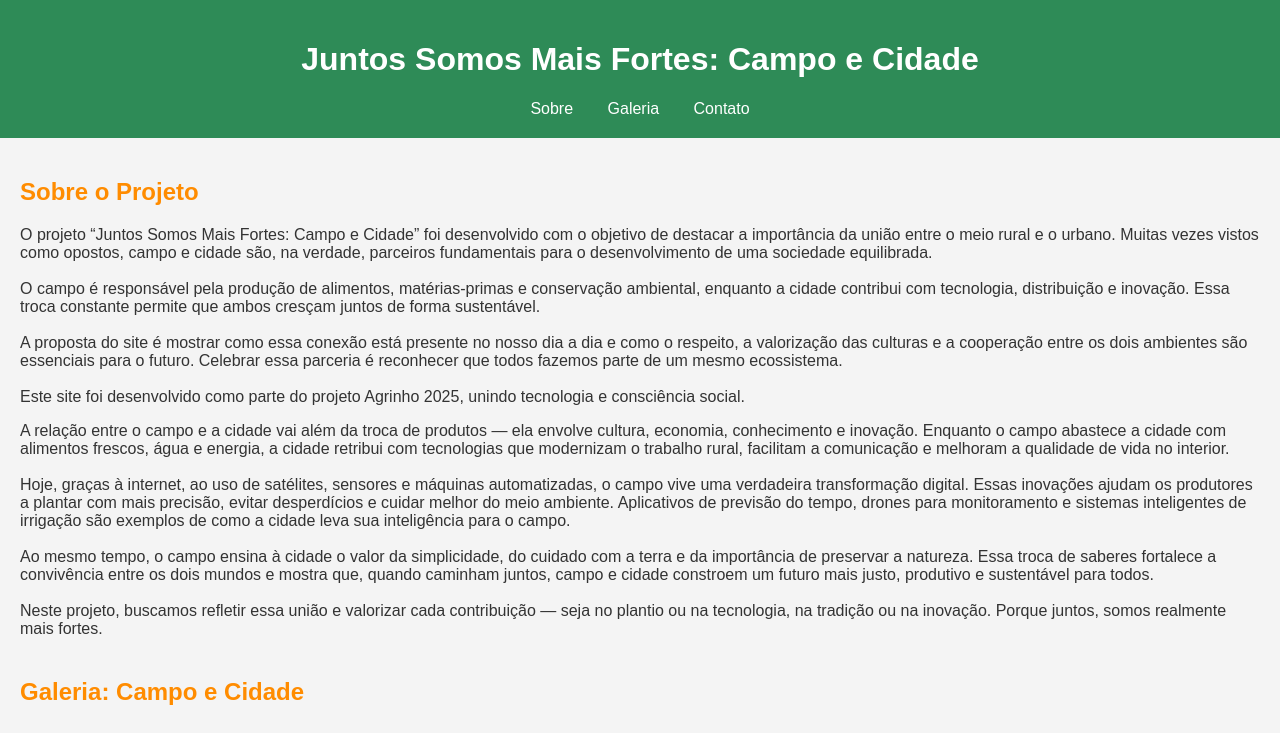
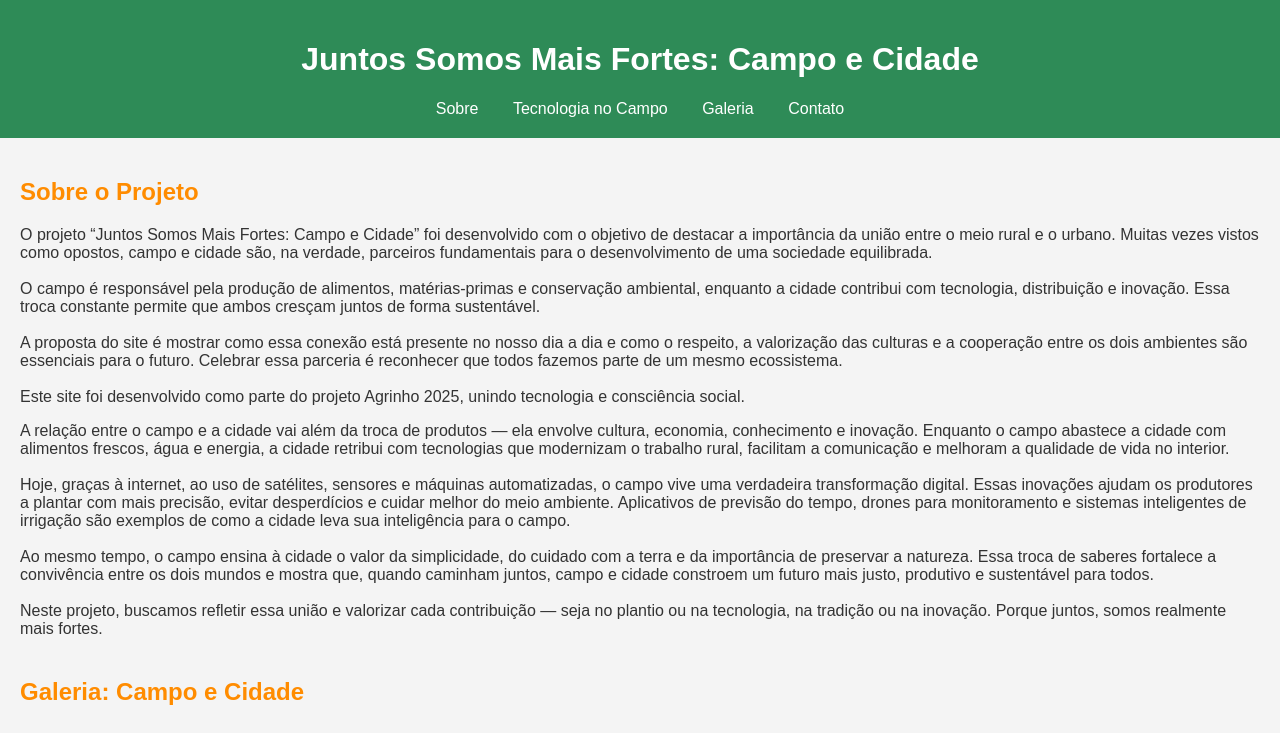
Before and after one commit to Gabriel-santos-oliveira/agrinho_2025, a plain HTML site: page index.html in a window 1280 px wide. Shown: the top 733 px of the page. Drawn offline with Linux system fonts and the light colour scheme.

Commit message:
Update index.html

```diff
--- a/index.html
+++ b/index.html
@@ -11,6 +11,7 @@
         <h1 id="titulo">Juntos Somos Mais Fortes: Campo e Cidade</h1>
         <nav>
             <a href="#sobre">Sobre</a>
+            <a href="#tecnologia">Tecnologia no Campo</a>
             <a href="#galeria">Galeria</a>
             <a href="#contato">Contato</a>
         </nav>
```
